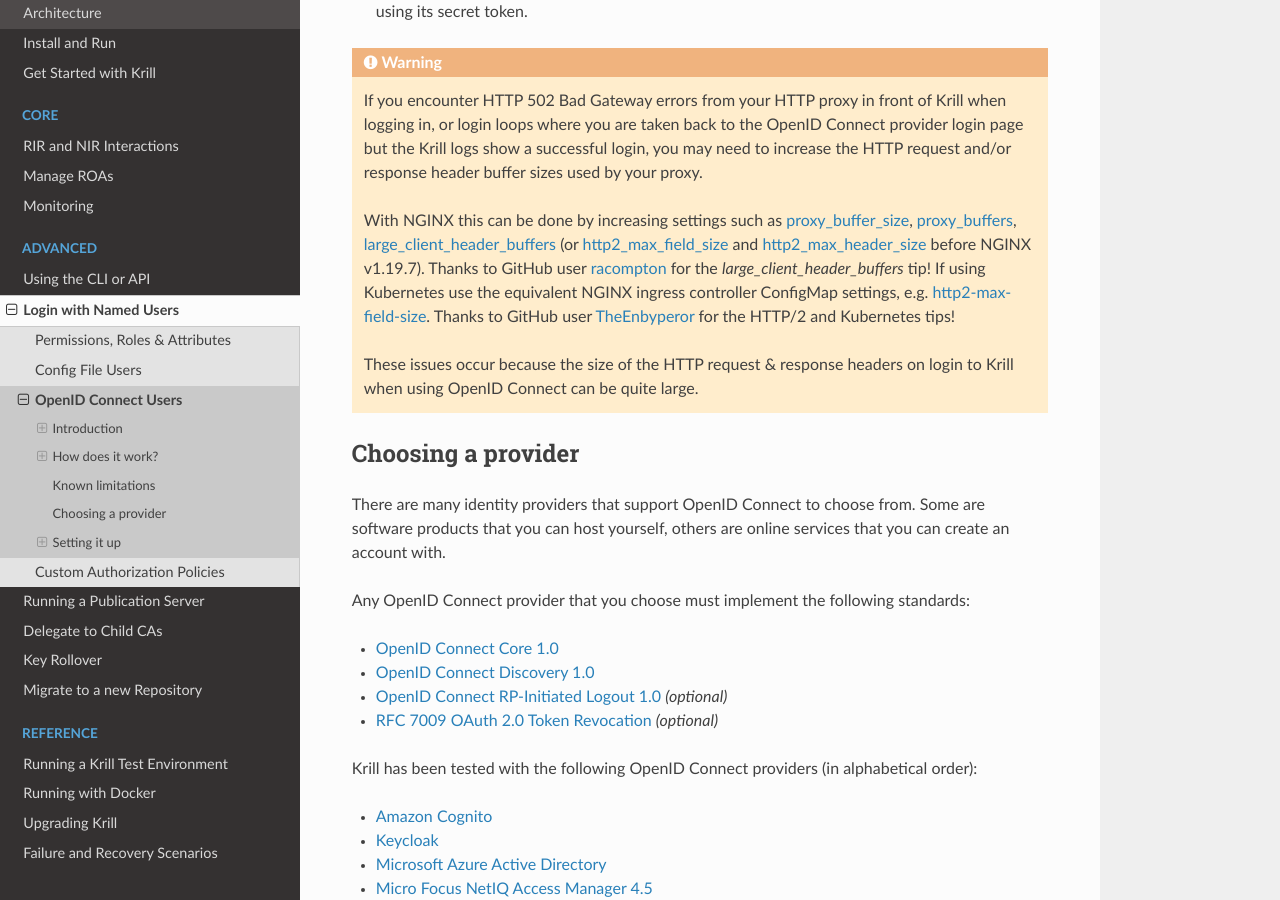
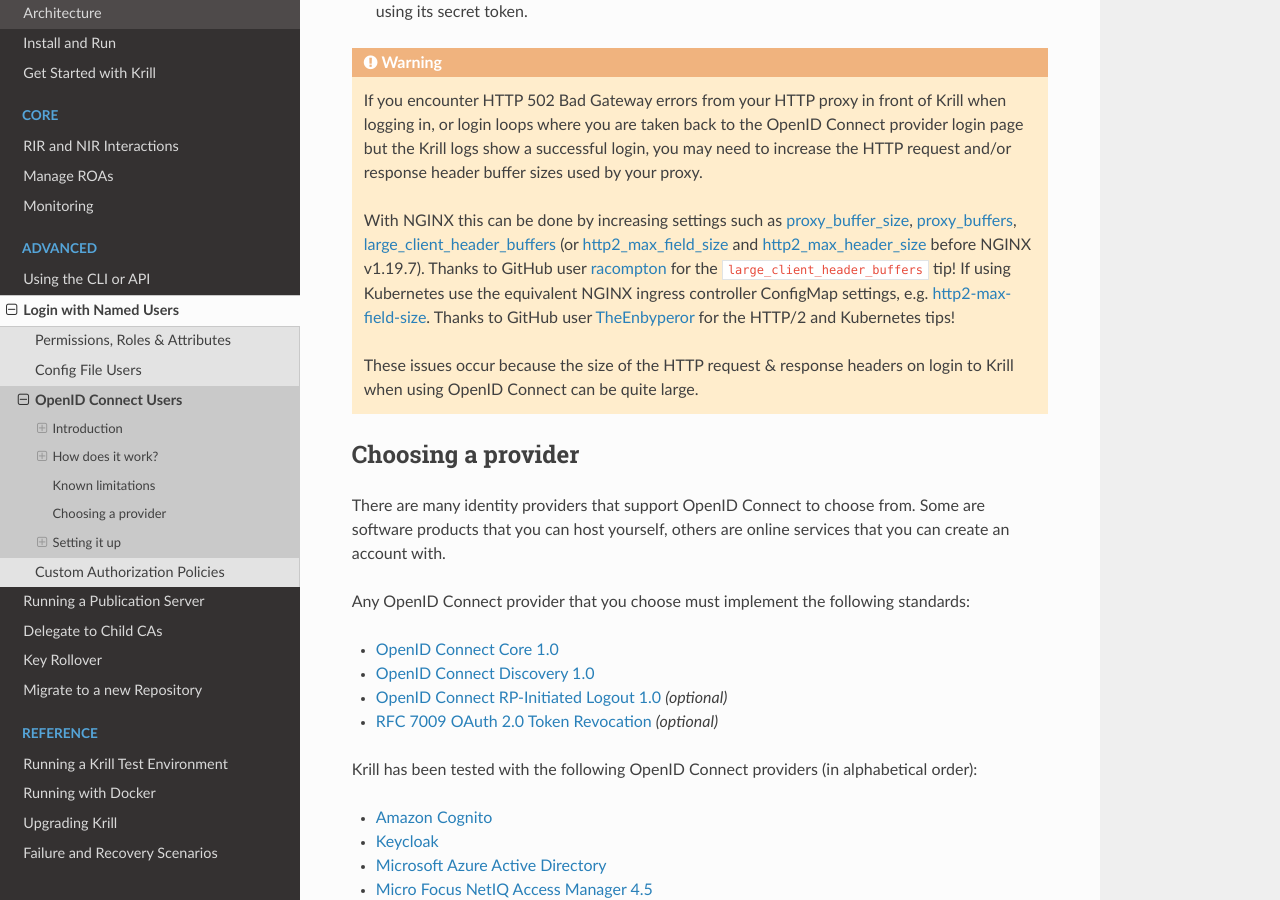
Before and after one commit to NLnetLabs/krill-manual, a Sphinx documentation site: the page built from source/multi-user/openid-connect-provider.rst, in a window 1280 px wide and 900 px high, scrolled down 3371 px. Built offline with Sphinx 7.4.7 and the Read the Docs theme 2.0.0, drawn with Linux system fonts in a browser that asks for light colours; the version number could not be read and is left out.

Commit message:
Use correct syntax for fixed width style.

```diff
--- a/source/multi-user/openid-connect-provider.rst
+++ b/source/multi-user/openid-connect-provider.rst
@@ -166,7 +166,7 @@ but require more effort to setup and maintain:
              With NGINX this can be done by increasing settings such as `proxy_buffer_size <http://nginx.org/en/docs/http/ngx_http_proxy_module.html#proxy_buffer_size>`_,
              `proxy_buffers <http://nginx.org/en/docs/http/ngx_http_proxy_module.html#proxy_buffers>`_, `large_client_header_buffers <http://nginx.org/en/docs/http/ngx_http_core_module.html#large_client_header_buffers>`_ (or `http2_max_field_size <https://nginx.org/en/docs/http/ngx_http_v2_module.html#http2_max_field_size>`_ and
              `http2_max_header_size <https://nginx.org/en/docs/http/ngx_http_v2_module.html#http2_max_header_size>`_
-             before NGINX v1.19.7). Thanks to GitHub user `racompton <https://github.com/racompton>`_ for the `large_client_header_buffers` tip!
+             before NGINX v1.19.7). Thanks to GitHub user `racompton <https://github.com/racompton>`_ for the ``large_client_header_buffers`` tip!
              If using Kubernetes use the equivalent NGINX ingress controller ConfigMap
              settings, e.g. `http2-max-field-size <https://kubernetes.github.io/ingress-nginx/user-guide/nginx-configuration/configmap/#http2-max-field-size>`_. Thanks to GitHub user `TheEnbyperor <https://github.com/TheEnbyperor>`_ for the HTTP/2 and Kubernetes tips!
 
```
